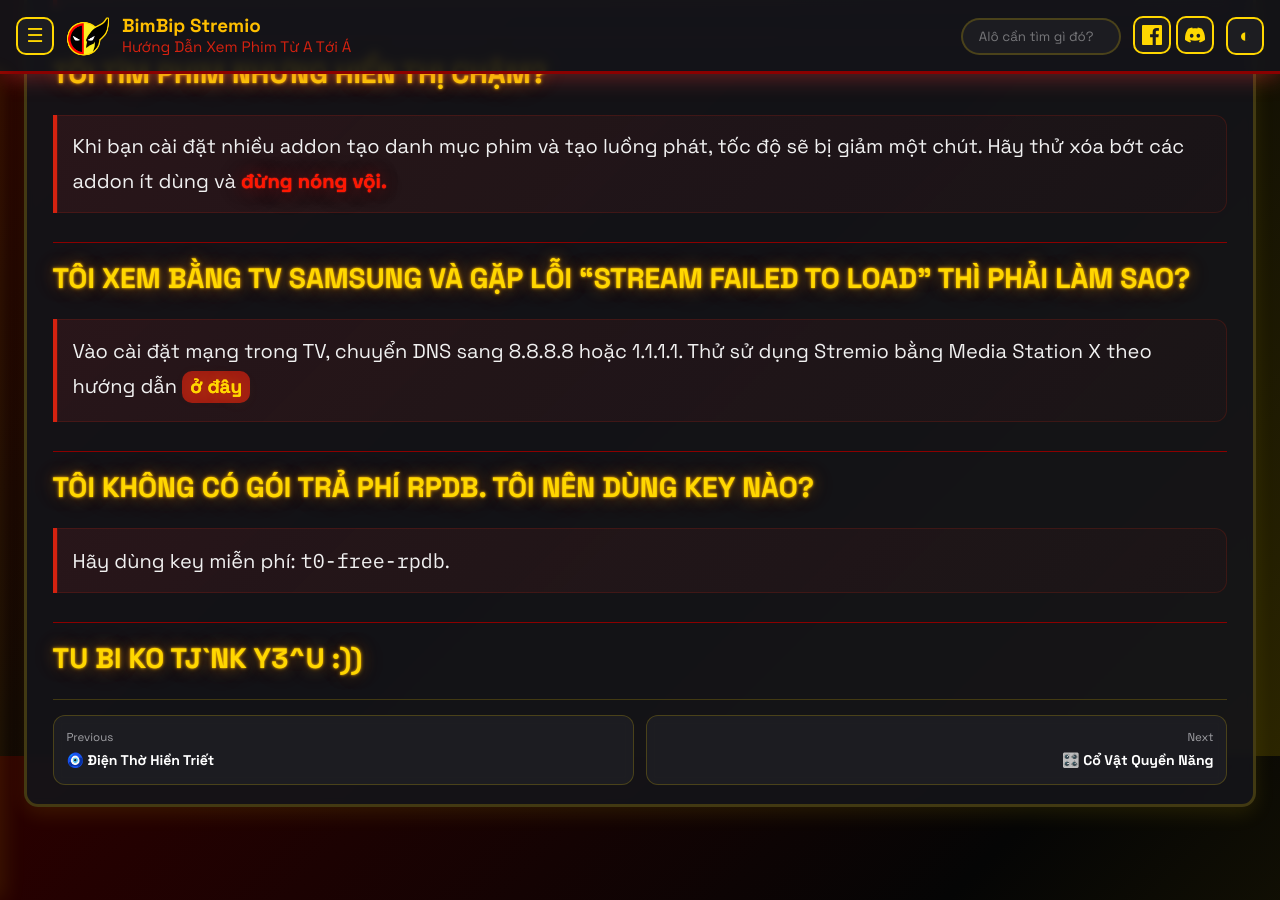
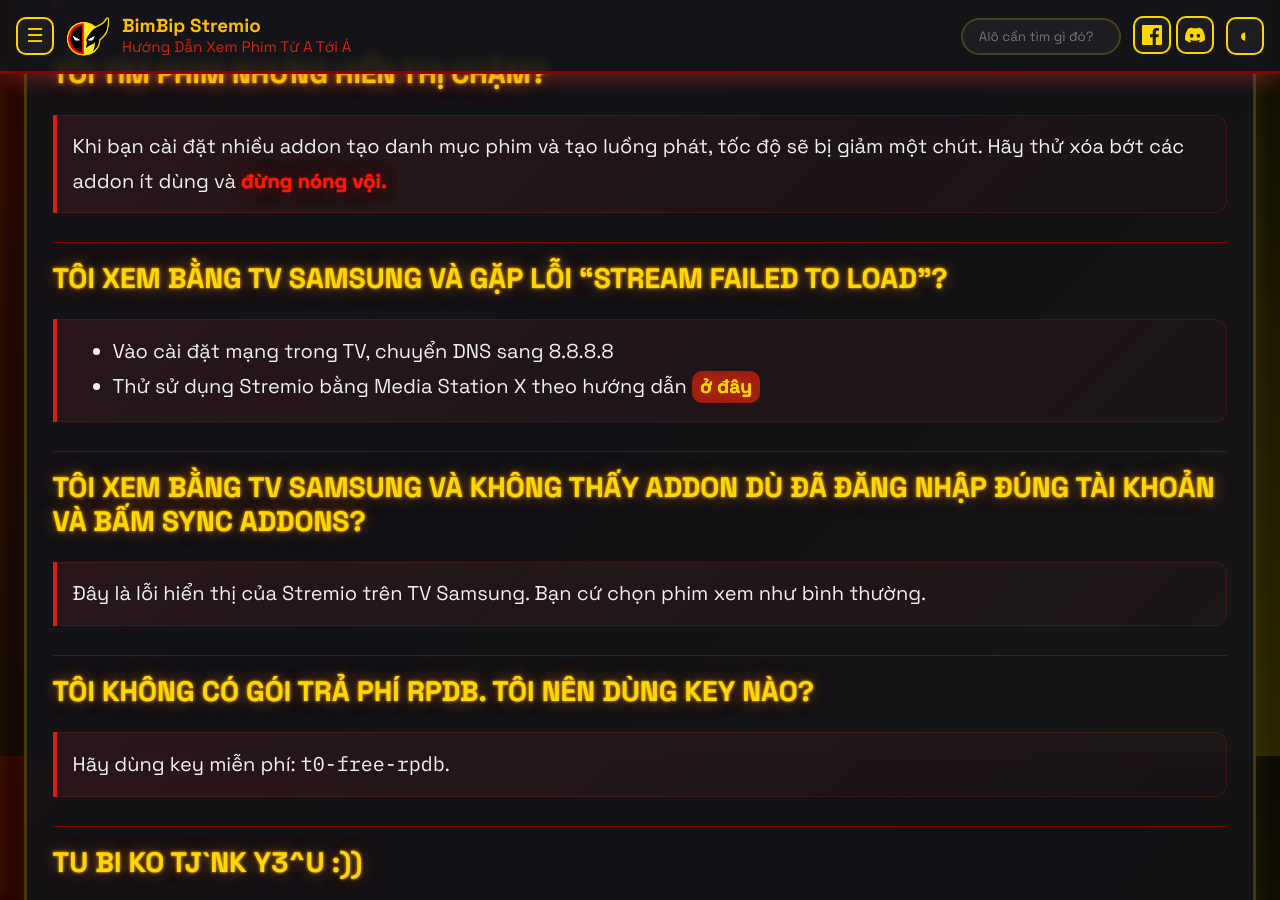
Before and after one commit to bimbipsubteam/bimbip-stremio, a Jekyll site: the page built from docs/guide/8-Configuration-QA.md, in a window 1280 px wide and 900 px high, scrolled down 1944 px. Built offline with Jekyll 4.4.1, drawn with Linux system fonts in a browser that asks for light colours.

Commit message:
Update 8-Configuration-QA.md

```diff
--- a/docs/guide/8-Configuration-QA.md
+++ b/docs/guide/8-Configuration-QA.md
@@ -34,9 +34,12 @@
 ## **Tôi tìm phim nhưng hiển thị chậm?**
 > Khi bạn cài đặt nhiều addon tạo danh mục phim và tạo luồng phát, tốc độ sẽ bị giảm một chút. Hãy thử xóa bớt các addon ít dùng và **<mark2>đừng nóng vội.</mark2>**
 
-## **Tôi xem bằng TV Samsung và gặp lỗi "Stream failed to load" thì phải làm sao?**
-> Vào cài đặt mạng trong TV, chuyển DNS sang 8.8.8.8 hoặc 1.1.1.1.
-> Thử sử dụng Stremio bằng Media Station X theo hướng dẫn [**ở đây**](https://bimbipsubteam.github.io/bimbip-stremio/guide/2-Stremio-Initialization/#4-tv-samsunglg-kh%C3%B4ng-c%C3%B3-app-stremio)
+## **Tôi xem bằng TV Samsung và gặp lỗi "Stream failed to load"?**
+>* Vào cài đặt mạng trong TV, chuyển DNS sang 8.8.8.8
+>* Thử sử dụng Stremio bằng Media Station X theo hướng dẫn [**ở đây**](https://bimbipsubteam.github.io/bimbip-stremio/guide/2-Stremio-Initialization/#4-tv-samsunglg-kh%C3%B4ng-c%C3%B3-app-stremio)
+
+## **Tôi xem bằng TV Samsung và không thấy addon dù đã đăng nhập đúng tài khoản và bấm Sync Addons?**
+> Đây là lỗi hiển thị của Stremio trên TV Samsung. Bạn cứ chọn phim xem như bình thường.
 
 ## **Tôi không có gói trả phí RPDB. Tôi nên dùng key nào?**
 > Hãy dùng key miễn phí: `t0-free-rpdb`.
```
